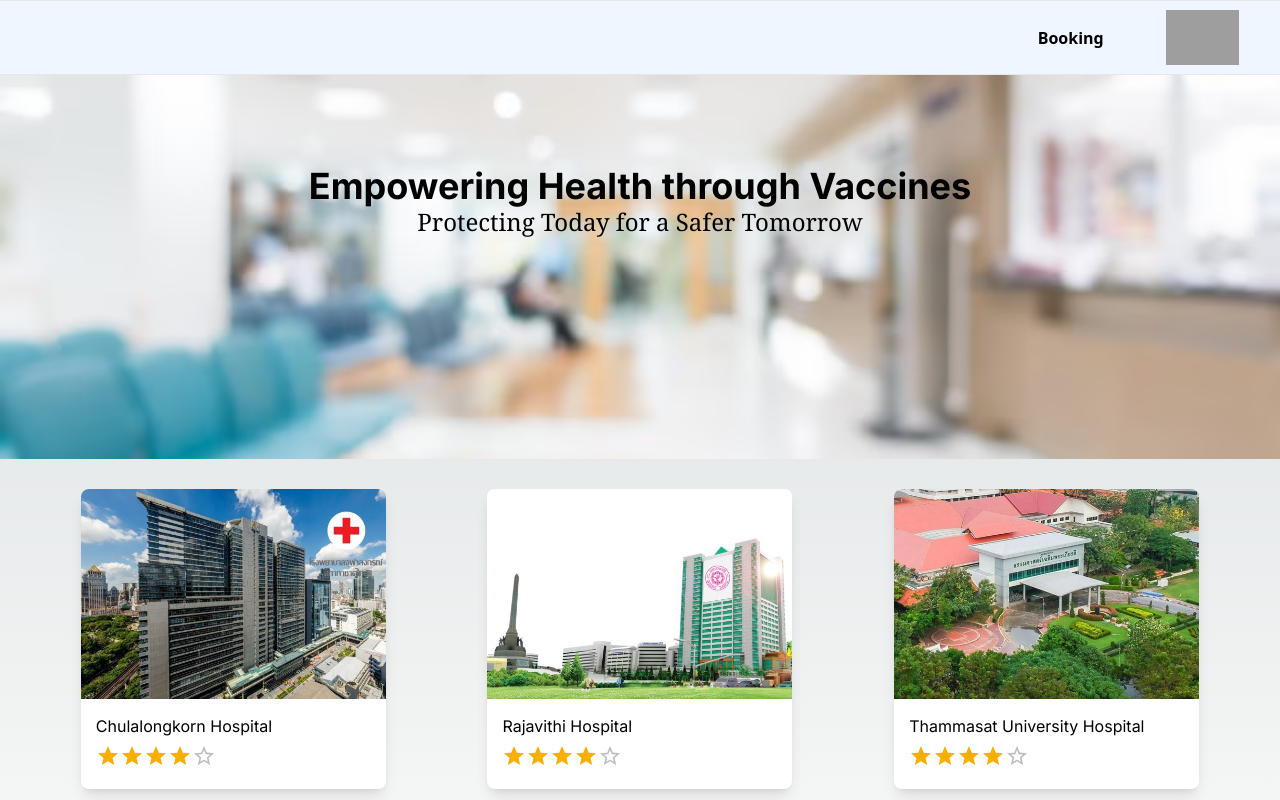
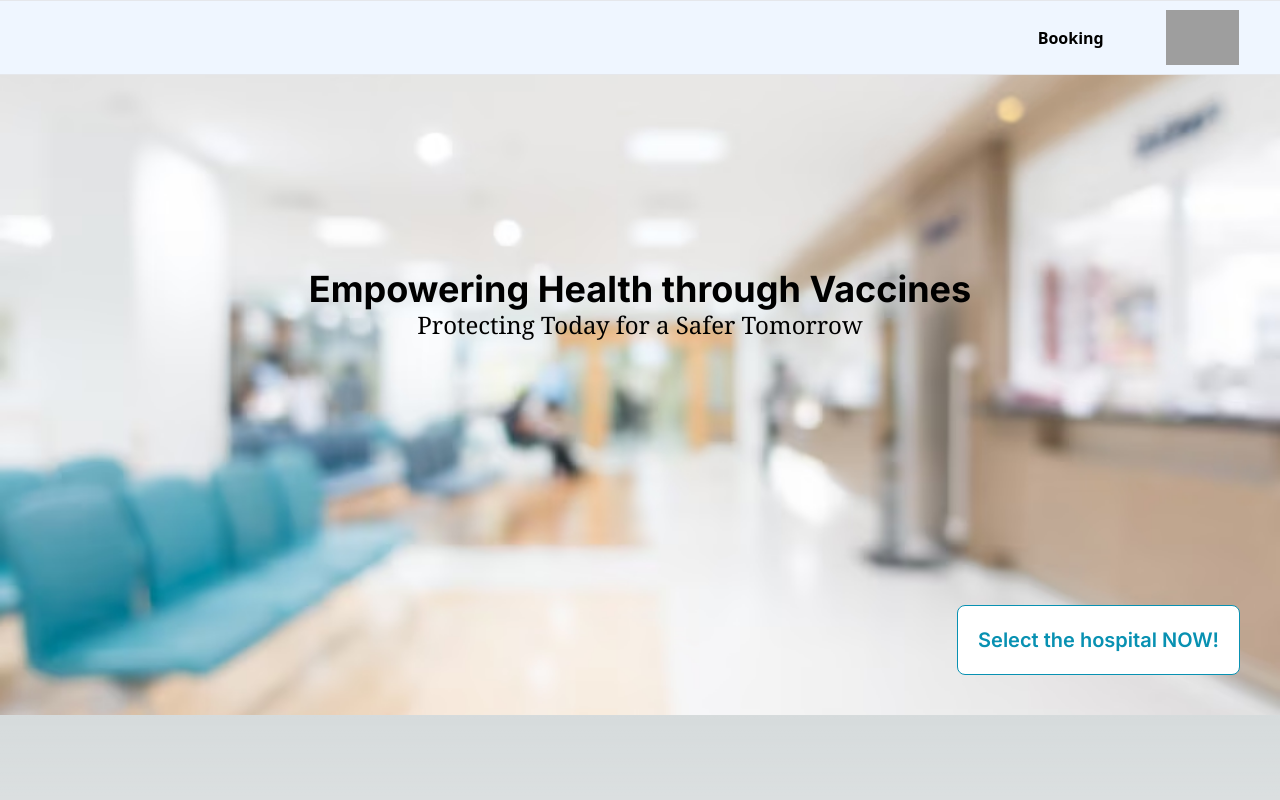
Before and after one commit to RuddySparkle/vaccine-book-app, a Next.js app: page / in a window 1280 px wide. Shown: the top 800 px of the page. Built offline with nearby package versions, Linux system fonts and the light colour scheme; grey boxes are pictures that could not be loaded.

Commit message:
Assignment 7

```diff
--- a/src/Components/Banner.tsx
+++ b/src/Components/Banner.tsx
@@ -1,19 +1,27 @@
 'use client'
 import { useState } from 'react';
-import Image from 'next/image'
+import Image from 'next/image';
+import { useRouter } from 'next/navigation';
 
 export default function Banner() {
 
     const covers=['/image/cover1.png','/image/cover2.png','/image/cover3.png','/image/cover4.png']
     const [index, setIndex] = useState(0);
+    const router = useRouter();
 
     return (
-        <div className='relative block m-0 p-[5px] w-screen h-96' onClick={()=>{setIndex(index+1)}} >
+        <div className='relative block m-0 p-[5px] w-screen h-[640px]' onClick={()=>{setIndex(index+1)}} >
             <Image src={covers[index%4]} alt="background" fill={true} objectFit='cover' priority/>
-            <div className='relative top-[23%] z-20 text-center'>
+            <div className='relative top-[30%] z-20 text-center'>
                 <h1 className='text-4xl font-bold'>Empowering Health through Vaccines</h1>
                 <h2 className='text-2xl font-serif'>Protecting Today for a Safer Tomorrow</h2>
             </div>
+            <button className='bg-white text-cyan-600 border border-cyan-600
+                font-semibold text-xl py-5 px-5 m-10 rounded-lg z-30 absolute bottom-0 right-0
+                hover:bg-cyan-600 hover:text-white hover:border-transparent'
+                onClick={(e)=>{e.stopPropagation(); router.push('/hospital')}}>
+                Select the hospital NOW!
+            </button>
         </div>
     );
 }
--- a/src/Components/BookingForm.tsx
+++ b/src/Components/BookingForm.tsx
@@ -89,9 +89,6 @@
       </div>
 
       <div className="mt-6 flex items-center justify-end gap-x-6 border-b border-gray-900/10 pb-6">
-        <button type="button" className="text-sm font-semibold leading-6 text-gray-900">
-          Cancel
-        </button>
         <button type="submit"
           className="rounded-md bg-indigo-600 px-3 py-2 text-sm font-semibold text-white shadow-sm
           hover:bg-indigo-500 focus-visible:outline focus-visible:outline-2 focus-visible:outline-offset-2
--- a/src/Components/Card.tsx
+++ b/src/Components/Card.tsx
@@ -21,7 +21,7 @@
                         onCompare(hospitalName, newValue);
                     }
                 }}
-                onClick={(e) => e.stopPropagation()}
+                onClick={(e) => {e.stopPropagation();}}
                 />
             </Box>
         </InteractCard>
--- a/src/Components/CardPanel.tsx
+++ b/src/Components/CardPanel.tsx
@@ -2,6 +2,7 @@
 import { useState, useReducer } from 'react'
 import Card from './Card'
 import React from 'react'
+import Link from 'next/link'
 
 export default function CardPanel() {
 
@@ -23,6 +24,12 @@
     const startMap = new Map<string, number>().set('Chulalongkorn Hospital', 4).set('Rajavithi Hospital', 4).set('Thammasat University Hospital', 4)
     const [compareMap, dispatch] = useReducer(compareReducer, startMap)
 
+    const mockHopitalRepo = [
+        {hid: '001', name: 'Chulalongkorn Hospital', rating: 4, imgSrc: '/image/chula.jpg'},
+        {hid: '002', name: 'Rajavithi Hospital', rating: 4, imgSrc: '/image/rajavithi.jpg'},
+        {hid: '003', name: 'Thammasat University Hospital', rating: 4, imgSrc: '/image/thammasat.jpg'}
+    ]
+
     function OnHover(event: React.SyntheticEvent) {
         if(event.type == 'mouseover'){
             event.currentTarget.classList.remove('shadow-lg');
@@ -41,18 +48,18 @@
     return(
         <div>
             <div className='m-[30px] flex flex-row content-around justify-around flex-wrap'>
-                <Card hospitalName='Chulalongkorn Hospital' ratingMap={compareMap} imgSrc='/image/chula.jpg'
-                onCompare={(hospital: string, rating: number) =>
-                dispatch({type: 'add', hospitalName: hospital, hospitalRating: rating})}/>
-                <Card hospitalName='Rajavithi Hospital' ratingMap={compareMap} imgSrc='/image/rajavithi.jpg'
-                onCompare={(hospital: string, rating: number) =>
-                dispatch({type: 'add', hospitalName: hospital, hospitalRating: rating})}/>
-                <Card hospitalName='Thammasat University Hospital' ratingMap={compareMap} imgSrc='/image/thammasat.jpg'
-                onCompare={(hospital: string, rating: number) =>
-                dispatch({type: 'add', hospitalName: hospital, hospitalRating: rating})}/>
+                {
+                    mockHopitalRepo.map((hospital) => (
+                        <Link href={`/hospital/${hospital.hid}`} className='w-1/4'>
+                        <Card hospitalName={hospital.name} ratingMap={compareMap} imgSrc={hospital.imgSrc}
+                        onCompare={(hospital: string, rating: number) =>
+                        dispatch({type: 'add', hospitalName: hospital, hospitalRating: rating})}/>
+                        </Link>
+                    ))
+                }
             </div>
 
-            <div className='w-full text-xl font-medium mx-[7%]'>
+            <div className='w-full text-xl font-medium mx-[7%] flex'>
                 Compare List: {compareMap.size}
             </div>
 
--- a/src/Components/InteractCard.tsx
+++ b/src/Components/InteractCard.tsx
@@ -23,8 +23,7 @@
     }
 
     return (
-        <div className='w-1/4 h-[300px] rounded-lg shadow-lg bg-white'
-            onClick={() => OnSelected()}
+        <div className='w-full h-[300px] rounded-lg shadow-lg bg-white'
             onMouseOver={(event) => OnHover(event)}
             onMouseOut={(event) => OnHover(event)}
         >
--- /dev/null
+++ b/src/app/(hospitalinfo)/hospital/[hid]/page.tsx
@@ -0,0 +1,29 @@
+import Image from 'next/image';
+
+export default function HospitalInfoPage({params} : {params: {hid: string}}) {
+
+    const mockHopitalRepo = new Map();
+    mockHopitalRepo.set('001', {name: 'Chulalongkorn Hospital', rating: 4, imgSrc: '/image/chula.jpg'});
+    mockHopitalRepo.set('002', {name: 'Rajavithi Hospital', rating: 4, imgSrc: '/image/rajavithi.jpg'});
+    mockHopitalRepo.set('003', {name: 'Thammasat University Hospital', rating: 4, imgSrc: '/image/thammasat.jpg'});
+
+    return (
+        <main className="text-center p-5">
+            <h1 className="text-lg font-medium">
+                Hospital ID : {params.hid}
+            </h1>
+            <div className="flex flex-row my-5">
+                <Image src={(mockHopitalRepo.get(params.hid).imgSrc)} alt='Hospital Image'
+                    width={0} height={0} sizes='100vw' className='rounded-lg shadow-lg w-[30%]'
+                />
+                <div className='text-md mx-5'>
+                    {mockHopitalRepo.get(params.hid).name}
+                </div>
+            </div>
+        </main>
+    );
+}
+
+export async function generateStaticParams() {
+    return [{hid:'001'}, {hid:'002'}, {hid:'003'}]
+}
--- /dev/null
+++ b/src/app/(hospitalinfo)/hospital/page.tsx
@@ -0,0 +1,10 @@
+import CardPanel from "@/Components/CardPanel";
+
+export default function Hospital() {
+    return (
+        <main className="text-center p-5">
+            <h1 className="text-xl font-medium">Select Your Hospital</h1>
+            <CardPanel/>
+        </main>
+    );
+}
--- a/src/app/page.tsx
+++ b/src/app/page.tsx
@@ -1,13 +1,10 @@
 import Banner from '../Components/Banner'
-import CardPanel from '@/Components/CardPanel'
-
 
 export default function Home() {
   return (
     <main>
       <title>Vaccine Book App</title>
       <Banner/>
-      <CardPanel/>
     </main>
   )
 }
```
